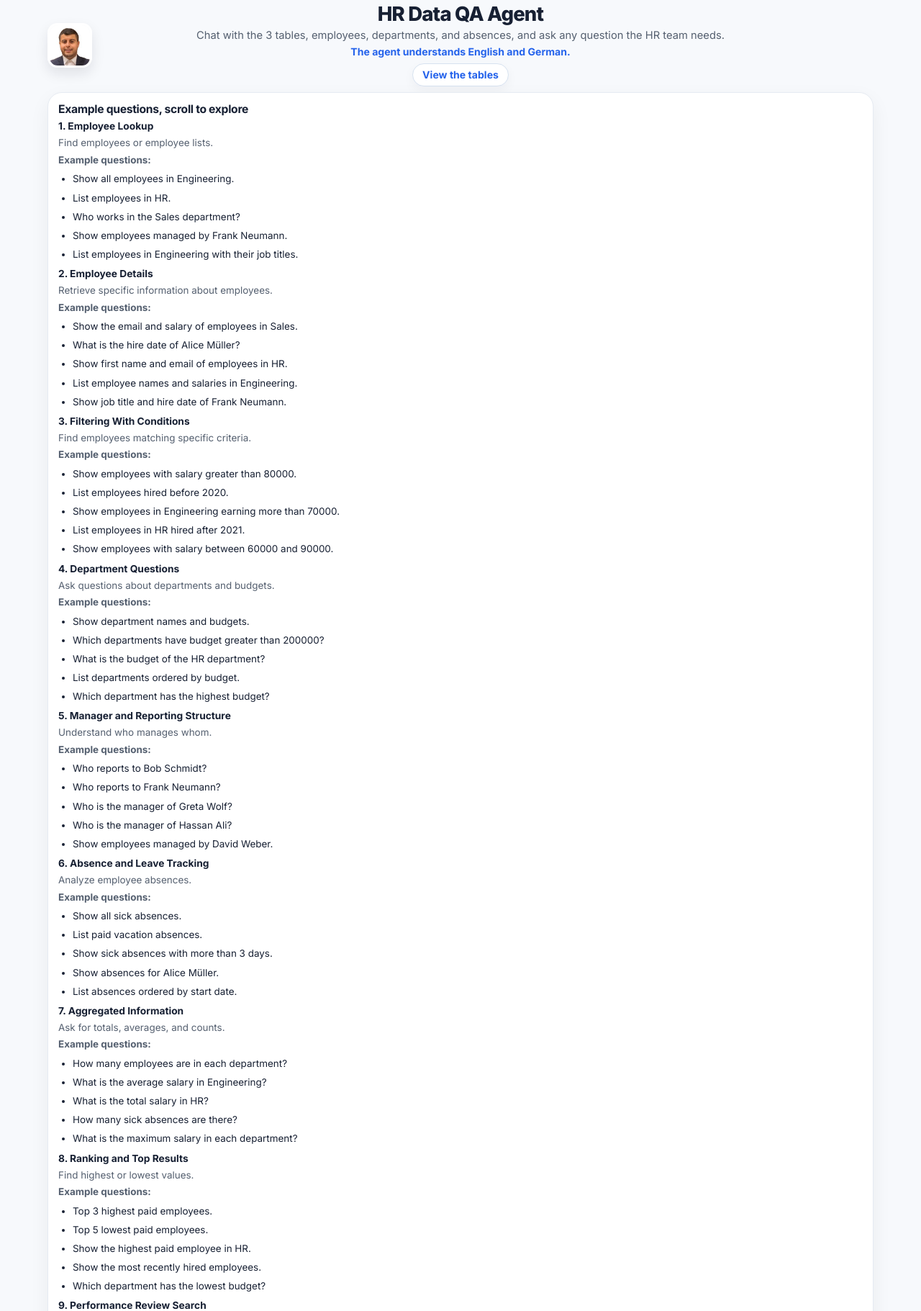
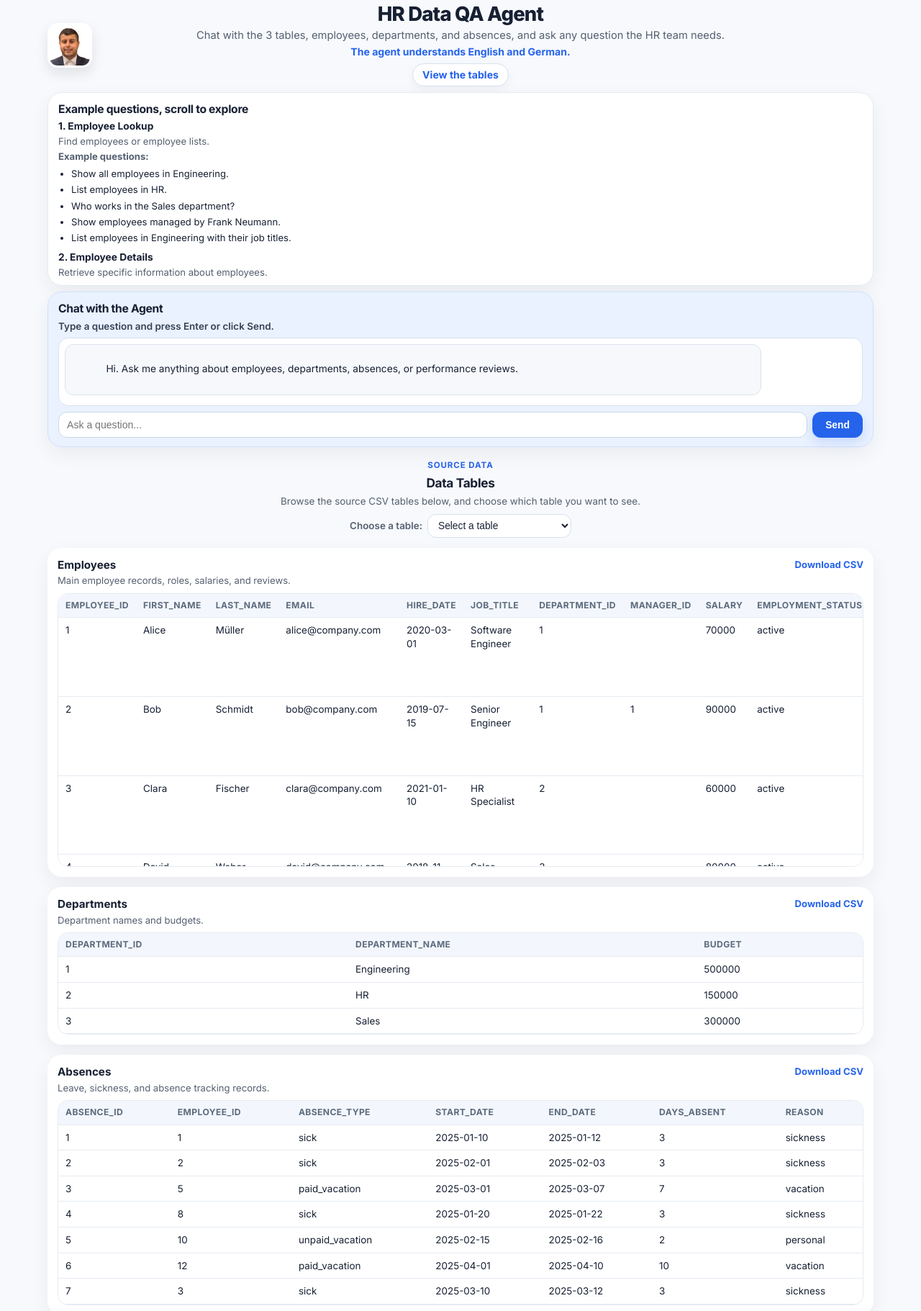
Before and after one commit to fadimbarki87/hr-agent-api, a FastAPI app: page / in a window 1280 px wide. Shown: the top 1821 px of the page at 72% size. Run offline with FastAPI, Linux system fonts and the light colour scheme; some libraries are stand-ins or nearby versions.

Commit message:
Update styles.css

```diff
--- a/static/styles.css
+++ b/static/styles.css
@@ -148,16 +148,16 @@ body {
 }
 
 .compact-card {
-  padding-bottom: 14px;
+  padding-bottom: 10px;
 }
 
 .scroll-box {
-  overflow: visible;
-  padding-right: 0;
+  overflow-y: auto;
+  padding-right: 4px;
 }
 
 .compact-scroll {
-  max-height: none;
+  max-height: 220px;
 }
 
 .qa-group {
@@ -170,21 +170,21 @@ body {
 }
 
 .qa-group p {
-  margin: 4px 0;
-  line-height: 1.45;
-  font-size: 0.84rem;
+  margin: 3px 0;
+  line-height: 1.35;
+  font-size: 0.82rem;
   color: var(--muted);
 }
 
 .qa-group ul {
-  margin: 6px 0 0 20px;
+  margin: 5px 0 0 18px;
   padding: 0;
 }
 
 .qa-group li {
-  margin-bottom: 6px;
-  line-height: 1.5;
-  font-size: 0.84rem;
+  margin-bottom: 4px;
+  line-height: 1.4;
+  font-size: 0.82rem;
   color: var(--text);
   user-select: text;
 }
@@ -446,7 +446,7 @@ tbody tr:hover {
   }
 
   .compact-scroll {
-    max-height: none;
+    max-height: 200px;
   }
 
   .chat-window {
```
